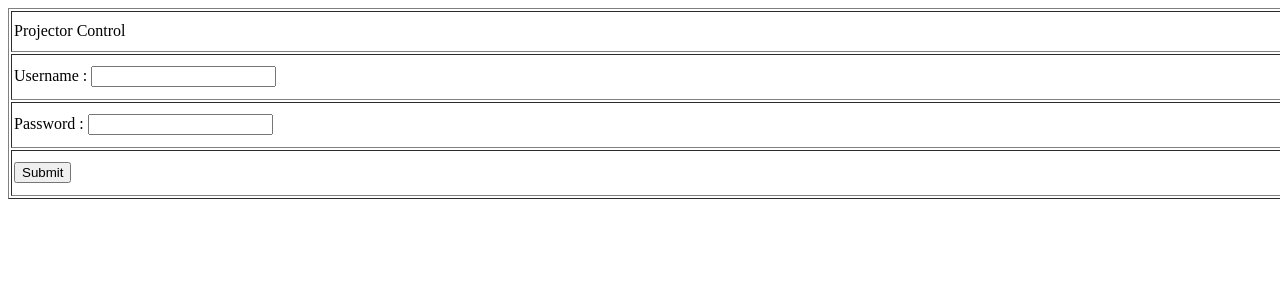
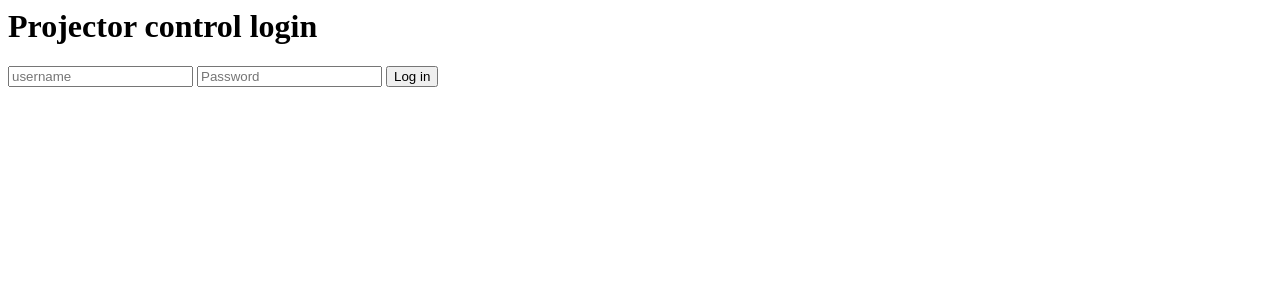
Before and after one commit to robotkid450/projector-controller, a Flask app: template templates/login.html in a window 1280 px wide. Shown: the top 300 px of the page. Run offline with Flask 2, Linux system fonts and the light colour scheme; the template is opened without the code that fills it, so the values that code supplies are empty.

Commit message:
wrote login

```diff
--- a/main.py
+++ b/main.py
@@ -1,10 +1,11 @@
 #!/usr/bin/env python3
 import SanyoProtocol as Sanyo
 
-from flask import Flask, render_template, request, redirect
-
+from flask import Flask, render_template, request, redirect, flash, session, abort
+import os
 
 app = Flask(__name__)
+app.secret_key = os.urandom(12)
 
 #p1 = Sanyo.projector(port='/dev/ttyS0')
 #p2 = Sanyo.projector(port='/dev/ttyS1')
@@ -83,6 +84,8 @@ def render_main(projector1, projector2):
 @app.route('/', methods=['POST', 'GET'])
 def main_control():
 	if request.method == 'GET':
+		if not session.get('logged_in'):
+			return render_template('login.html')
 		return render_main(p1, p2)
 
 	elif request.method == 'POST':
@@ -161,15 +164,18 @@ def show_confirmation():
 
 
 
-#@app.route('/login', methods=['POST'])
-#def process_login():
-#	_uname = request.form['username']
-#	_password = reqest.form['password']
+@app.route('/login', methods=['POST'])
+def process_login():
+	if request.form['password'] == 'password' and request.form['username'] == 'admin':
+		session['logged_in'] = True
 
-#@app.route('/lampHours')
-#def show_lamp_hours():
-#	return "lamp hours"
+	else:
+		flash("wrong username / password")
+
+	return redirect('/', code=302)
 
 
 if __name__ == "__main__":
-	app.run(host='0.0.0.0')
+	app.secret_key = os.urandom(12)
+	print(app.secret_key)
+	app.run(host='0.0.0.0', port=8080)
--- a/templates/login.html
+++ b/templates/login.html
@@ -1,21 +1,12 @@
-<!DOCTYPE html>
-<html lang="en"><head><title>Projector Control</title></head>
-<body>
-<table style="text-align: left; width: 1306px; height: 191px;" border="1" cellpadding="2" cellspacing="2">
-<tbody>
-<tr>
-<td class="">Projector Control</td>
-</tr>
-<tr>
-<td>Username : <input name="username"></td>
-</tr>
-<tr>
-<td>Password : <input name="password" type="password"></td>
-</tr>
-<tr>
-<td><button title="Submit">Submit</button></td>
-</tr>
-</tbody>
-</table>
-<br>
-</body></html>
+{% block body %}
+{% if session['logged_in'] %}
+<p>You're logged in already!</p>
+{% else %}
+<form action="/login" method="POST">
+  <h1>Projector control login</h1>
+  <input type="text" name="username" placeholder="username">
+  <input type="password" name="password" placeholder="Password">
+  <input type="submit" value="Log in">
+</form>
+{% endif %}
+{% endblock %}
```
